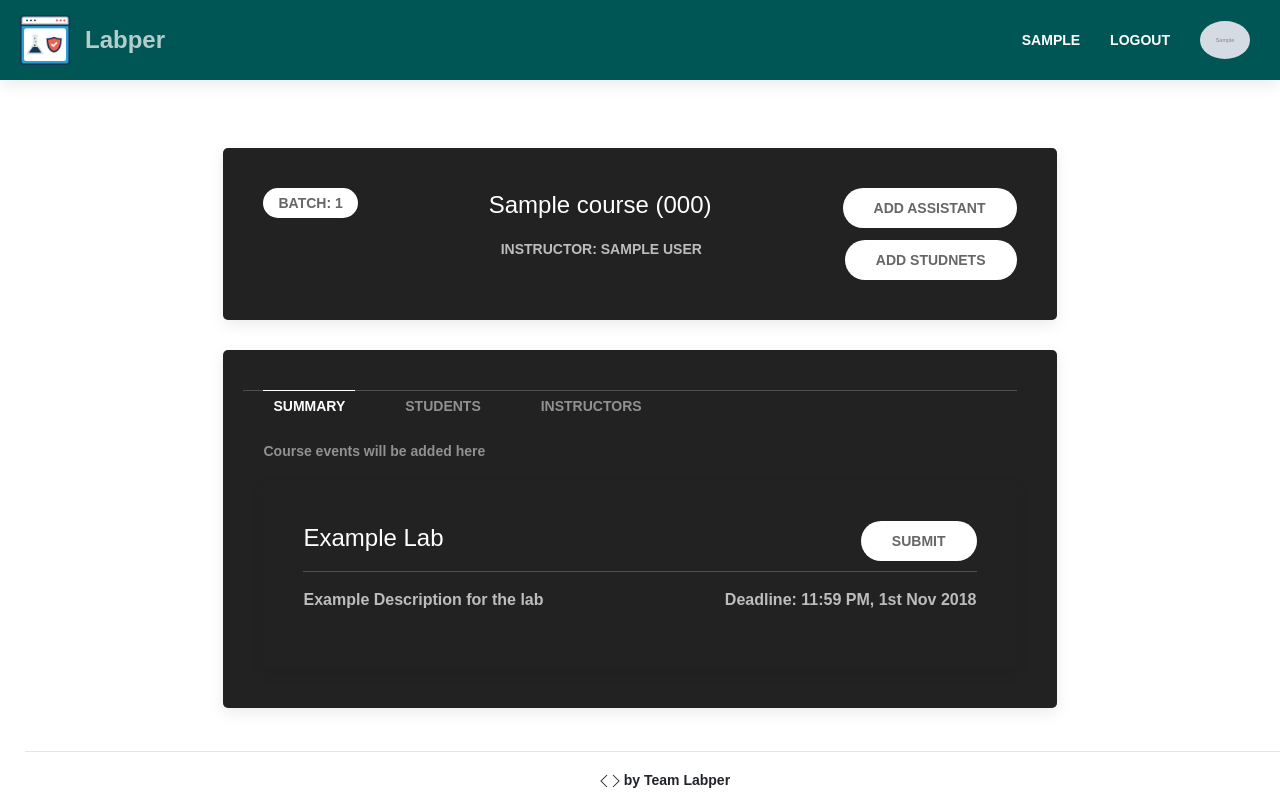
After one commit to aashutoshrathi/labper, a Django app: page /course/000/1/ in a window 1280 px wide. The commit adds this page. Run offline with Django 3.2, Linux system fonts and the light colour scheme; a user stored in the database is signed in; tables that the repository leaves empty hold one stand-in row (values such as "Sample post"); grey boxes marked "Sample" are stand-in pictures; some libraries are stand-ins or nearby versions; some web fonts are replaced.

Commit message:
Added Course Page and Email invite to students function

```diff
--- a/brutus/settings.py
+++ b/brutus/settings.py
@@ -174,6 +174,12 @@ SOCIAL_AUTH_LOGIN_REDIRECT_URL = '/home'
 SOCIAL_AUTH_RAISE_EXCEPTIONS = False
 SOCIAL_AUTH_GOOGLE_OAUTH2_SCOPE = ['email']
 
+EMAIL_USE_TLS = config('EMAIL_USE_TLS')
+EMAIL_HOST = config('EMAIL_HOST')
+EMAIL_HOST_USER = config('EMAIL_HOST_USER')
+EMAIL_HOST_PASSWORD = config('EMAIL_HOST_PASSWORD')
+EMAIL_PORT = config('EMAIL_PORT')
+
 LOGIN_URL = 'land'
 LOGOUT_URL = 'logout'
 LOGIN_REDIRECT_URL = 'home'
--- a/brutus/urls.py
+++ b/brutus/urls.py
@@ -9,12 +9,12 @@ admin.autodiscover()
 urlpatterns = [
     url(r'^$', views.land, name='land'),
     url(r'^home/$', views.home, name='home'),
-    url(r'^upgrade/', views.upgrade, name='upgrade'),
     url(r'^add_course/', views.AddCourseView.as_view(), name='add_course'),
+    url(r'^course/(?P<course>[\w\-]+)/(?P<session>[\w\-]+)/$', views.course_detail, name='course_detail'),
     url(r'^list_course/', views.ListCourseView.as_view(), name='list_course'),
     path('admin/', admin.site.urls),
     url(r'^logout/$', auth_views.LogoutView.as_view(template_name="registration/login.html"), name='logout'),
     url(r'^oauth/', include('social_django.urls', namespace='social')),
-    url(r'^teach/(?P<teacher>[\w\-]+)/(?P<course>[\w\-]+)/$', views.teach_course, name='teach'),
-    url(r'^leave/(?P<teacher>[\w\-]+)/(?P<course>[\w\-]+)/$', views.leave_course, name='leave'),
+    url(r'^teach/(?P<teacher>[\w\-]+)/(?P<course>[\w\-]+)/(?P<session>[\w\-]+)/$', views.teach_course, name='teach'),
+    url(r'^leave/(?P<teacher>[\w\-]+)/(?P<course>[\w\-]+)/(?P<session>[\w\-]+)/$', views.leave_course, name='leave'),
 ]
--- a/landing/forms.py
+++ b/landing/forms.py
@@ -21,6 +21,10 @@ class AddCourseForm(forms.ModelForm):
             'placeholder': 'CSX0X or ITX0X'
         })
 
+        self.fields['target_batch'].widget.attrs.update({
+            'class': 'uk-input uk-width-auto',
+        })
+
         self.fields['session'].widget.attrs.update({
             'class': 'uk-select uk-width-auto',
             'placeholder': '20XX-XY'
--- a/landing/templates/landing/base.html
+++ b/landing/templates/landing/base.html
@@ -24,15 +24,12 @@
         <link rel="stylesheet" type="text/css" href="{% static 'css/uikit.min.css' %}">
         <link rel="stylesheet" type="text/css" href="{% static 'css/uikit-rtl.min.css' %}">
         <link href="https://fonts.googleapis.com/css?family=Niramit" rel="stylesheet">
-        <link rel="stylesheet" href="https://code.jquery.com/ui/1.8.18/themes/base/jquery-ui.css" type="text/css" media="all" />
         <link rel="stylesheet" href="https://stackpath.bootstrapcdn.com/bootstrap/4.1.3/css/bootstrap.min.css" integrity="sha384-MCw98/SFnGE8fJT3GXwEOngsV7Zt27NXFoaoApmYm81iuXoPkFOJwJ8ERdknLPMO" crossorigin="anonymous">
     </head>
     <script src="https://stackpath.bootstrapcdn.com/bootstrap/4.1.3/js/bootstrap.min.js" integrity="sha384-ChfqqxuZUCnJSK3+MXmPNIyE6ZbWh2IMqE241rYiqJxyMiZ6OW/JmZQ5stwEULTy" crossorigin="anonymous"></script>
     <script type="text/javascript" src="{% static 'js/uikit.min.js' %}"></script>
     <script type="text/javascript" src="{% static 'js/uikit-icons.min.js' %}"></script>
-    <script defer src="https://use.fontawesome.com/releases/v5.1.0/js/all.js"></script>
     <script src="https://code.jquery.com/jquery-3.3.1.min.js"></script>
-    <script src="https://code.jquery.com/ui/1.12.0/jquery-ui.min.js"></script>
     <body class="uk-overflow-hidden">
         <header>
             <div uk-sticky="show-on-up: true; sel-target: .uk-navbar-container; cls-active: uk-navbar-sticky; bottom: #transparent-sticky-navbar; animation: uk-animation-slide-top;">
@@ -49,11 +46,6 @@
                                 <li class="uk-active">
                                     <a>{{ user.username }}</a>
                                 </li>
-                            {% if upgd and not user.profile.teacher_profile %}
-                                <li class="uk-active">
-                                    <a href="{% url 'upgrade' %}">Upgrade to Teacher</a>
-                                </li>
-                            {% endif %}
                                 <li class="uk-active">
                                     <a href="{% url 'logout' %}">Logout</a>
                                 </li>
--- /dev/null
+++ b/landing/templates/landing/course_detail.html
@@ -0,0 +1,85 @@
+{% extends 'landing/base.html' %}
+{% load static %}
+
+{% block title %}
+    Labper | {{ page_title }}
+{% endblock %}
+
+{% block body %}
+<div class="uk-card-hover uk-button uk-card-secondary uk-light uk-border-rounded uk-card-default uk-card-body uk-width-2-3@l uk-margin-top uk-align-center ">
+    <p class="uk-badge uk-float-left uk-padding-small">Batch: {{course.target_batch}}</p>
+    {% if user.profile.teacher_profile %}
+        <a class="uk-text-center uk-float-right uk-border-pill uk-width-auto uk-button uk-button-primary">Add Assistant</a>
+    {% endif %}
+    <h3 class="uk-card-title">{{ course.name }} ({{course.code}})</h3>
+    {% if user.profile.teacher_profile %}
+        <a class="uk-text-center uk-margin-small uk-margin-remove-bottom uk-button uk-float-right uk-border-pill uk-width-auto uk-button uk-button-primary">Add Studnets</a>
+    {% endif %}
+    <p><span class="uk-text-bold">Instructor:</span>
+        {{ teachers.all | join:", " }}
+    </p>
+</div>
+<div class="uk-card-hover uk-card-secondary uk-light uk-border-rounded uk-card-default uk-card-body uk-width-2-3@m uk-margin-top uk-align-center ">
+    <ul class="uk-tab-bottom" uk-tab uk-switcher>
+        <li class="uk-active"><a href="#">Summary</a></li>
+        <li><a href="#">Students</a></li>
+        <li><a href="#">Instructors</a></li>
+    </ul>
+    <ul class="uk-switcher uk-margin">
+        <li>
+            <p class="uk-text-meta">Course events will be added here</p>
+            <div class="uk-card-hover uk-card-secondary uk-border-rounded uk-card-default uk-card-body uk-width-1-1@m uk-margin-top uk-align-center ">
+                <a class="uk-text-center uk-float-right uk-border-pill uk-width-auto uk-button uk-button-primary">Submit</a>
+                <h3 class="uk-card-title">Example Lab</h3>
+                <hr>
+                <p class="uk-float-right">Deadline: 11:59 PM, 1st Nov 2018</p>
+                <p>Example Description for the lab</p>
+            </div>
+        </li>
+        <li>
+            <p class="uk-text-meta">List of students who are part of course is here.</p>
+            <table class="uk-table uk-table-striped">
+                <tbody>
+                    {% for student in students %}
+                    <tr>
+                        <td>
+                            <a href="#">
+                                {% if student.profile.avatar_small %}
+                                    <img src="{{ student.profile.avatar_small }}" class="uk-border-circle uk-margin-left" width="40">
+                                {% else %}
+                                    <img src="{% static 'images/default.ico' %}" class="uk-border-circle" width="40">
+                                {% endif %}
+                            </a>
+                        </td>
+                        <td class="uk-text-middle">{{ student.profile }}</td>
+                        <td class="uk-text-middle">{{ student.profile.user.email }}</td>
+                    </tr>
+                    {% endfor %}
+                </tbody>
+            </table>
+        </li>
+        <li>
+            <table class="uk-table uk-table-striped">
+                <tbody>
+                    {% for teacher in teachers %}
+                    <tr>
+                        <td>
+                            <a href="#">
+                                {% if teacher.profile.avatar_small %}
+                                    <img src="{{ teacher.profile.avatar_small }}" class="uk-border-circle uk-margin-left" width="40">
+                                {% else %}
+                                    <img src="{% static 'images/default.ico' %}" class="uk-border-circle" width="40">
+                                {% endif %}
+                            </a>
+                        </td>
+                        <td class="uk-text-middle">{{ teacher.profile }}</td>
+                        <td class="uk-text-middle">Course Instructor</td>
+                        <td class="uk-text-middle">{{ teacher.profile.user.email }}</td>
+                    </tr>
+                    {% endfor %}
+                </tbody>
+            </table>
+        </li>
+    </ul>
+</div>
+{% endblock %}
--- a/landing/views.py
+++ b/landing/views.py
@@ -1,51 +1,55 @@
-import profile
+import datetime
+from builtins import object
 
 from .forms import AddCourseForm
-from .models import Course, Profile, Teacher, Student
+from .models import Course, Profile, Student, Teacher
 from django.contrib import messages
 from django.contrib.auth.decorators import login_required
+from django.contrib.sites.shortcuts import get_current_site
+from django.core.mail import send_mail
 from django.http import JsonResponse
 from django.shortcuts import redirect, render
+from django.template.loader import render_to_string
 from django.views import View
 from urllib3 import request
+
+from brutus import settings
+from landing.models import Assistant, Session
 
 
 @login_required
 def home(request):
     x = request.user
+    month = datetime.date.today().month
+    year = datetime.date.today().year
+    s_type = 'w'
+    if month>6:
+        s_type = 'a'
+    session, create = Session.objects.get_or_create(year=year, type=s_type)
     target = Profile.objects.get(user=x)
     if not target.user.username.isdigit():
-        teacher = Teacher.objects.get(profile=target)
+        teacher, create = Teacher.objects.get_or_create(profile=target)
         courses = teacher.course.all()
         context = {
             'upgd': True,
             'courses': courses,
+            'session': session,
         }
     else:
         batch = int(target.roll_no[:4]) + 4
         branch = target.roll_no[4:6]
-        # print(branch)
         student, create = Student.objects.get_or_create(profile=target, batch=batch, branch=branch)
+        xcourses = Course.objects.filter(target_batch=batch)
+        for c in xcourses:
+            student.course.add(c)
+        courses = student.course.all()
         context = {
             'student': student,
-            'upgd': False
+            'courses': courses,
+            'upgd': False,
+            'session': session,
         }
     return render(request, 'landing/home.html', context=context)
-
-
-@login_required
-def upgrade(request):
-    current = request.user
-    target = Profile.objects.get(user=current)
-    if not target.user.username.isdigit():
-        make_teacher, create = Teacher.objects.get_or_create(profile=target)
-    else:
-        data = {
-            'error': "Forbidden",
-            'description': "Not for you Nigga!"
-        }
-        return JsonResponse(data)
-    return redirect('home')
 
 
 class ListCourseView(View):
@@ -77,8 +81,24 @@ class AddCourseView(View):
         title = "Add Course"
         if form.is_valid():
             form = AddCourseForm(request.POST)
-            form.save()
-            messages.success(request, 'Your course was added successfully!')
+            tform = form.save(commit=False)
+            tform.save()
+            current_site = get_current_site(request)
+            code = tform.code
+            subject = 'Invitation to ' + str(tform.name) + ' by ' + str(request.user.profile)
+            org_email = settings.EMAIL_HOST_USER
+            students = Student.objects.filter(batch=tform.target_batch)
+            instructor = request.user.profile
+            for student in students:
+                message = render_to_string('registration/account_activation_email.html', {
+                    'student': student,
+                    'course': tform.name,
+                    'domain': current_site,
+                    'teacher': instructor
+                })
+                student.profile.user.email_user(subject, message)
+                send_mail(subject, message, org_email, [student.profile.user.email], fail_silently=True)
+            messages.success(request, 'Your course was added successfully and email has been sent.')
             return redirect('home')
         else:
             messages.error(request, 'Course Code already in use.')
@@ -87,10 +107,10 @@ class AddCourseView(View):
 
 
 @login_required
-def teach_course(request, course, teacher):
+def teach_course(request, course, teacher, session):
     if request.user.profile.teacher_profile:
         current = Teacher.objects.get(id=teacher)
-        course_current = Course.objects.get(code=course)
+        course_current = Course.objects.get(code=course, session__id=session)
         current.course.add(course_current)
     else:
         data = {
@@ -99,14 +119,14 @@ def teach_course(request, course, teacher):
         }
         return JsonResponse(data)
     messages.success(request, 'Your course was added successfully!')
-    return redirect('list_course')
+    return redirect('course_detail', course, session)
 
 
 @login_required
-def leave_course(request, course, teacher):
+def leave_course(request, course, session, teacher):
     if request.user.profile.teacher_profile:
         current = Teacher.objects.get(id=teacher)
-        course_current = Course.objects.get(code=course)
+        course_current = Course.objects.get(code=course, session__id=session)
         current.course.remove(course_current)
     else:
         data = {
@@ -118,6 +138,24 @@ def leave_course(request, course, teacher):
     return redirect('list_course')
 
 
+@login_required
+def course_detail(request, course, session):
+    if request.user.profile:
+        course = Course.objects.get(code=course, session__id=session)
+        teachers = Teacher.objects.filter(course=course)
+        students = Student.objects.filter(batch=course.target_batch)
+        assistants = Assistant.objects.filter()
+        context = {
+            'course': course,
+            'page_title': course.code,
+            'teachers': teachers,
+            'students': students,
+        }
+        return render(request, 'landing/course_detail.html', context=context)
+    messages.error(request, 'Sorry, your sourcery do not work here :)')
+    return redirect('home')
+
+
 def land(request):
     if request.user.is_authenticated:
         return redirect('home')
```
Also changed, not shown: landing/models.py (+19 -12 lines), landing/templates/landing/course_list.html (deleted, +0 -51 lines), landing/templates/landing/home.html (+17 -19 lines), landing/templates/registration/account_activation_email.html (added, +12 -0 lines), static/robots.txt (added), 1 other file.
